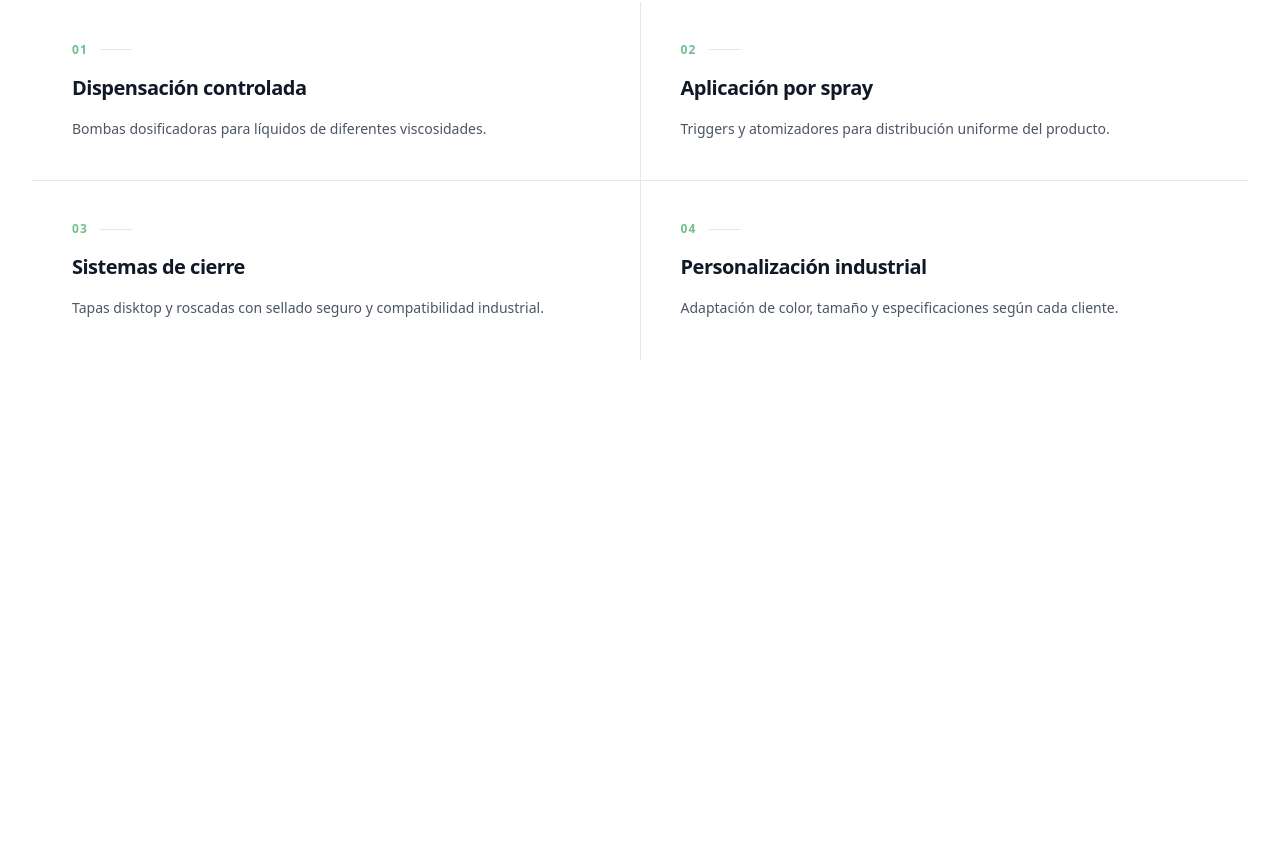
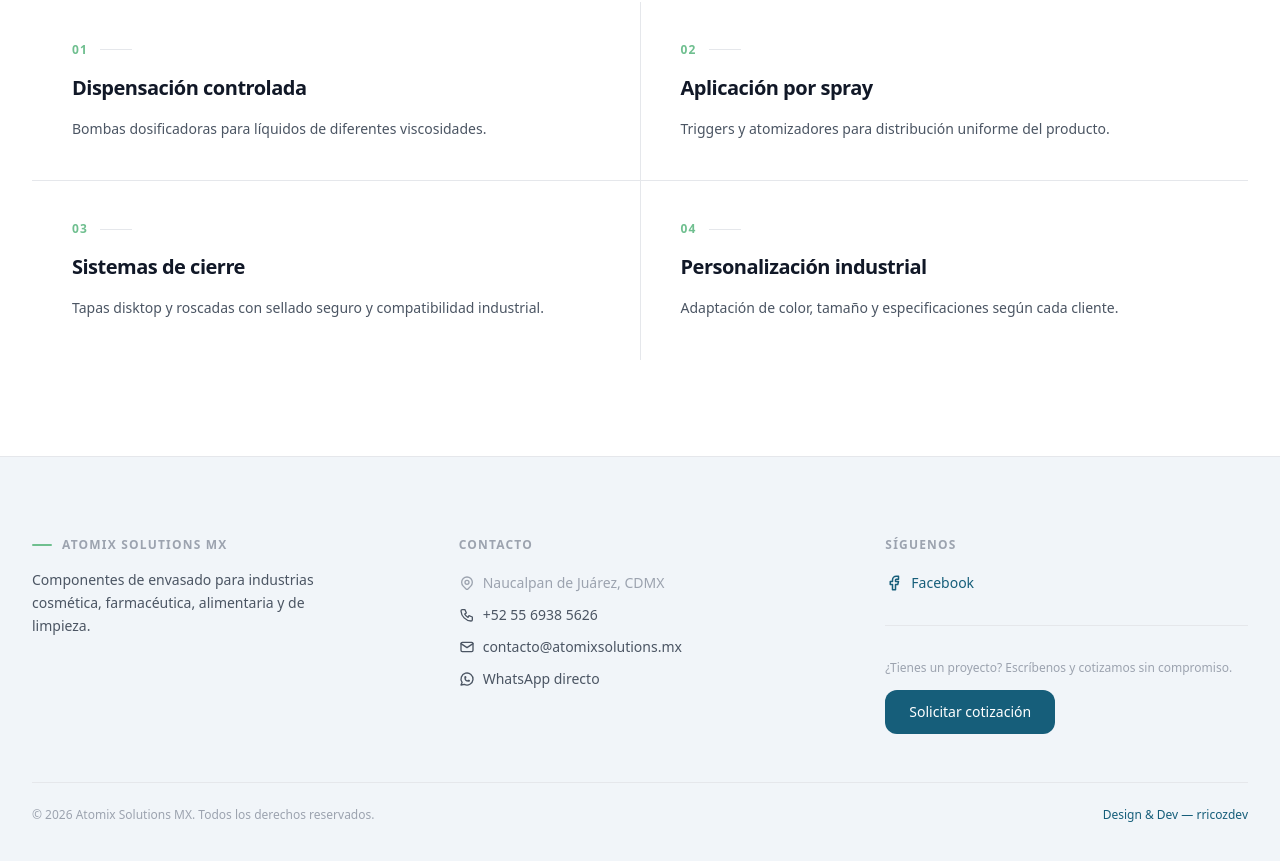
Before and after one commit to rricozdev/atomix-solutions-mx, a Next.js app: page / in a window 1280 px wide. Shown: the part 1564-2425 px from the top of the page. Before the commit the page ends 2020 px from the top, so only its background shows below. Built offline with nearby package versions, Linux system fonts and the light colour scheme.

Commit message:
feat(footer): implement corporate footer with contact structure and CTA integration

```diff
--- a/package.json
+++ b/package.json
@@ -9,6 +9,7 @@
     "lint": "eslint"
   },
   "dependencies": {
+    "@tabler/icons-react": "^3.41.1",
     "lucide-react": "^1.8.0",
     "next": "16.2.3",
     "react": "19.2.4",
--- a/src/app/globals.css
+++ b/src/app/globals.css
@@ -126,3 +126,12 @@ a {
 a:hover {
   color: var(--link-hover);
 }
+
+a.btn-primary {
+  color: var(--btn-primary-text);
+}
+
+a.btn-primary:hover {
+  background-color: var(--btn-primary-hover);
+  color: var(--btn-primary-text);
+}
--- a/src/app/page.js
+++ b/src/app/page.js
@@ -1,6 +1,7 @@
 import Hero from "@/components/sections/Hero";
 import Trust from "@/components/sections/Trust";
 import Solutions from "@/components/sections/Solutions";
+import Footer from "@/components/layout/Footer";
 
 export default function Home() {
   return (
@@ -8,6 +9,7 @@ export default function Home() {
       <Hero />
       <Trust />
       <Solutions />
+      <Footer />
     </main>
   );
 }
--- /dev/null
+++ b/src/components/layout/Footer.jsx
@@ -0,0 +1,178 @@
+"use client";
+/**
+ * src/components/layout/Footer.jsx
+ *
+ * Footer corporativo de Atomix Solutions MX.
+ *
+ * Incluye:
+ * - Branding
+ * - Contacto
+ * - Redes sociales
+ * - Créditos de diseño/desarrollo
+ */
+
+import {
+  IconBrandFacebook,
+  IconMail,
+  IconPhone,
+  IconBrandWhatsapp,
+  IconMapPin,
+} from "@tabler/icons-react";
+
+export default function Footer() {
+  const contactItems = [
+    {
+      icon: IconMapPin,
+      label: "Naucalpan de Juárez, CDMX",
+      href: null,
+    },
+    {
+      icon: IconPhone,
+      label: "+52 55 6938 5626",
+      href: "tel:+525569385626",
+    },
+    {
+      icon: IconMail,
+      label: "contacto@atomixsolutions.mx",
+      href: "mailto:contacto@atomixsolutions.mx",
+    },
+    {
+      icon: IconBrandWhatsapp,
+      label: "WhatsApp directo",
+      href: "https://wa.me/5215543542352",
+    },
+  ];
+
+  return (
+    <footer
+      className="w-full border-t"
+      style={{
+        backgroundColor: "var(--bg-section)",
+        borderColor: "var(--border-default)",
+      }}
+    >
+      <div className="max-w-7xl mx-auto px-6 md:px-8 py-14 md:py-20">
+        <div className="grid grid-cols-1 md:grid-cols-3 gap-10 md:gap-16">
+          {/* BRAND */}
+          <div>
+            <div className="flex items-center gap-2.5 mb-4">
+              <span
+                className="block w-5 h-0.5 rounded-full"
+                style={{ backgroundColor: "var(--accent)" }}
+              />
+              <span className="text-xs font-semibold uppercase tracking-widest text-[var(--text-muted)]">
+                Atomix Solutions MX
+              </span>
+            </div>
+
+            <p className="text-sm text-[var(--text-secondary)] leading-relaxed max-w-xs">
+              Componentes de envasado para industrias cosmética, farmacéutica,
+              alimentaria y de limpieza.
+            </p>
+          </div>
+
+          {/* CONTACTO */}
+          <div>
+            <h4 className="text-xs font-semibold uppercase tracking-widest text-[var(--text-muted)] mb-5">
+              Contacto
+            </h4>
+
+            <ul className="space-y-3">
+              {contactItems.map((item, i) => {
+                const Icon = item.icon;
+
+                const content = (
+                  <span className="flex items-center gap-2 text-sm text-[var(--text-secondary)] hover:text-[var(--text-primary)] transition-colors">
+                    <Icon size={16} />
+                    {item.label}
+                  </span>
+                );
+
+                return (
+                  <li key={i}>
+                    {item.href ? (
+                      <a
+                        href={item.href}
+                        target={
+                          item.href.startsWith("http") ? "_blank" : undefined
+                        }
+                        rel={
+                          item.href.startsWith("http")
+                            ? "noopener noreferrer"
+                            : undefined
+                        }
+                      >
+                        {content}
+                      </a>
+                    ) : (
+                      <span className="flex items-center gap-2 text-sm text-[var(--text-muted)]">
+                        <Icon size={16} />
+                        {item.label}
+                      </span>
+                    )}
+                  </li>
+                );
+              })}
+            </ul>
+          </div>
+
+          {/* REDES + CTA */}
+          <div>
+            <h4 className="text-xs font-semibold uppercase tracking-widest text-[var(--text-muted)] mb-5">
+              Síguenos
+            </h4>
+
+            <a
+              href="https://www.facebook.com/AtomixSolutions/"
+              target="_blank"
+              rel="noopener noreferrer"
+              className="flex items-center gap-2 text-sm text-[var(--text-secondary)] hover:text-[var(--text-primary)] transition-colors"
+            >
+              <IconBrandFacebook size={18} />
+              Facebook
+            </a>
+
+            <div
+              className="mt-8 pt-8 border-t"
+              style={{ borderColor: "var(--border-default)" }}
+            >
+              <p className="text-xs text-[var(--text-muted)] mb-3 leading-relaxed">
+                ¿Tienes un proyecto? Escríbenos y cotizamos sin compromiso.
+              </p>
+
+              <a
+                href="https://wa.me/5215543542352"
+                target="_blank"
+                rel="noopener noreferrer"
+                className="btn-primary inline-block text-sm"
+              >
+                Solicitar cotización
+              </a>
+            </div>
+          </div>
+        </div>
+
+        <div
+          className="mt-12 h-px"
+          style={{ backgroundColor: "var(--border-default)" }}
+        />
+
+        <div className="mt-6 flex flex-col md:flex-row justify-between gap-3 text-xs text-[var(--text-muted)]">
+          <span>
+            © {new Date().getFullYear()} Atomix Solutions MX. Todos los derechos
+            reservados.
+          </span>
+
+          <a
+            href="https://www.linkedin.com/in/ricardo-ricoz/"
+            target="_blank"
+            rel="noopener noreferrer"
+            className="hover:text-[var(--text-primary)] transition-colors"
+          >
+            Design & Dev — rricozdev
+          </a>
+        </div>
+      </div>
+    </footer>
+  );
+}
```
Also changed, not shown: 1 other file (tests, documents, lock files or other folders).
